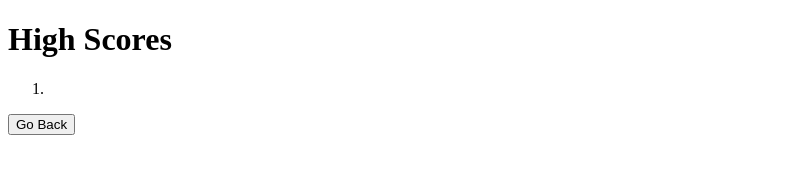
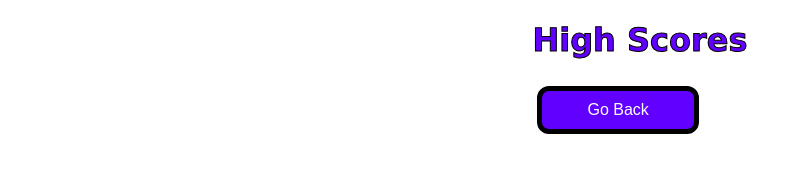
Before and after one commit to dannyramirezgd/coding-quiz, a plain HTML site: page highscores.html in a window 1280 px wide. Shown: the whole page, without its empty margins (0-802 px from the left). Drawn offline with Linux system fonts and the light colour scheme.

Commit message:
high score list works and loads

```diff
--- /dev/null
+++ b/assets/highscores.js
@@ -0,0 +1,9 @@
+const highScoresList = document.getElementById("highScoresList");
+const highScores = JSON.parse(localStorage.getItem("highScores")) || [];
+
+for (let i = 0; i < highScores.length; i++){
+    console.log(highScores[i]);
+    var firstScore = document.createElement("li");
+    firstScore.textContent = "Player:" + highScores[i].name + " Score " + highScores[i].score;
+    highScoresList.appendChild(firstScore);
+}
--- a/assets/script.js
+++ b/assets/script.js
@@ -34,6 +34,8 @@ var endQuizEl = document.querySelector("#end-screen");
 var finalScore = document.querySelector("#final-score");
 var finalScoreSubmit = document.querySelector("#submit");
 var goBackEl = document.querySelector("#go-back");
+var loadedScoreboard = document.querySelector("#loaded-scoreboard");
+var viewHighScores = document.querySelector("#view-high-scores")
 var currentQuestionIndex = 0;
 var timer = 50;
 var highScores = JSON.parse(localStorage.getItem("highScores")) || [];
@@ -116,10 +118,8 @@ var saveHighScore = function(){
 highScores.push(score);
 localStorage.setItem("highScores", JSON.stringify(highScores));
 window.location.href = "highscores.html";
-}
-var goBack = function (){
-    console.log("trying to go back")
-    window.location.href = "index.html";
+loadHighScore();
+
 }
 beginQuizButton.addEventListener("click", beginQuiz);
 finalScoreSubmit.addEventListener("click" , saveHighScore);
--- a/assets/style.css
+++ b/assets/style.css
@@ -11,6 +11,37 @@ header{
     flex-wrap: wrap;
     justify-content:center;
 }
+.scoreboard {
+    display: flex;
+    justify-content: center;
+    align-items: center;
+    flex-direction: column;
+    flex-wrap: wrap;
+}
+.scoreboard button {
+    background-color: var(--primary);
+    color: white;
+    border-radius: 12px;
+    outline: none;
+    border: 5px solid black;
+    margin: 5px;
+    padding: 10px 45px;
+    font-size: 1.0rem;
+    cursor: pointer;
+}
+.scoreboard button:active{
+    box-shadow: 0 0px var(--secondary);
+    top: 0;
+    border: none;
+}
+.scoreboard h1{
+    color: var(--primary);
+    -webkit-text-stroke: 1px black;
+}
+.loaded-scores {
+    list-style: none;
+    justify-self:flex-start;
+}
 .scores{
     flex: 1;
     padding: 20px;
@@ -21,7 +52,7 @@ header{
     font-size: 0.8rem;
 }
 body{
-    background: white;
+    background: rgb(255, 255, 255);
     color: black;
     font-family: Verdana, Geneva, Tahoma, sans-serif;
     margin: 0;
--- a/highscores.html
+++ b/highscores.html
@@ -5,15 +5,18 @@
     <meta http-equiv="X-UA-Compatible" content="IE=edge">
     <meta name="viewport" content="width=device-width, initial-scale=1.0">
     <title>High Scores</title>
+    <link href="./assets/style.css" rel="stylesheet"/>
 </head>
 <body>
-    <h1>High Scores</h1>
-    <ol>
-        <li></li>
-    </ol>
-    <a href ="index.html">
-    <button id="go-back">Go Back</button>
-    </a>
-    <script src="assets/script.js"></script>
+    <div class = "scoreboard">
+        <div id="loaded-scoreboard">
+            <h1 id = "finalScore">High Scores</h1>
+            <ul id = "highScoresList" class = "loaded-scores"></ul>
+            <a href ="index.html">
+            <button id="go-back">Go Back</button>
+            </a>
+        </div>
+    </div>
+    <script src="assets/highscores.js"></script>
 </body>
 </html>
```
Also changed, not shown: index.html (+1 -1 lines).
